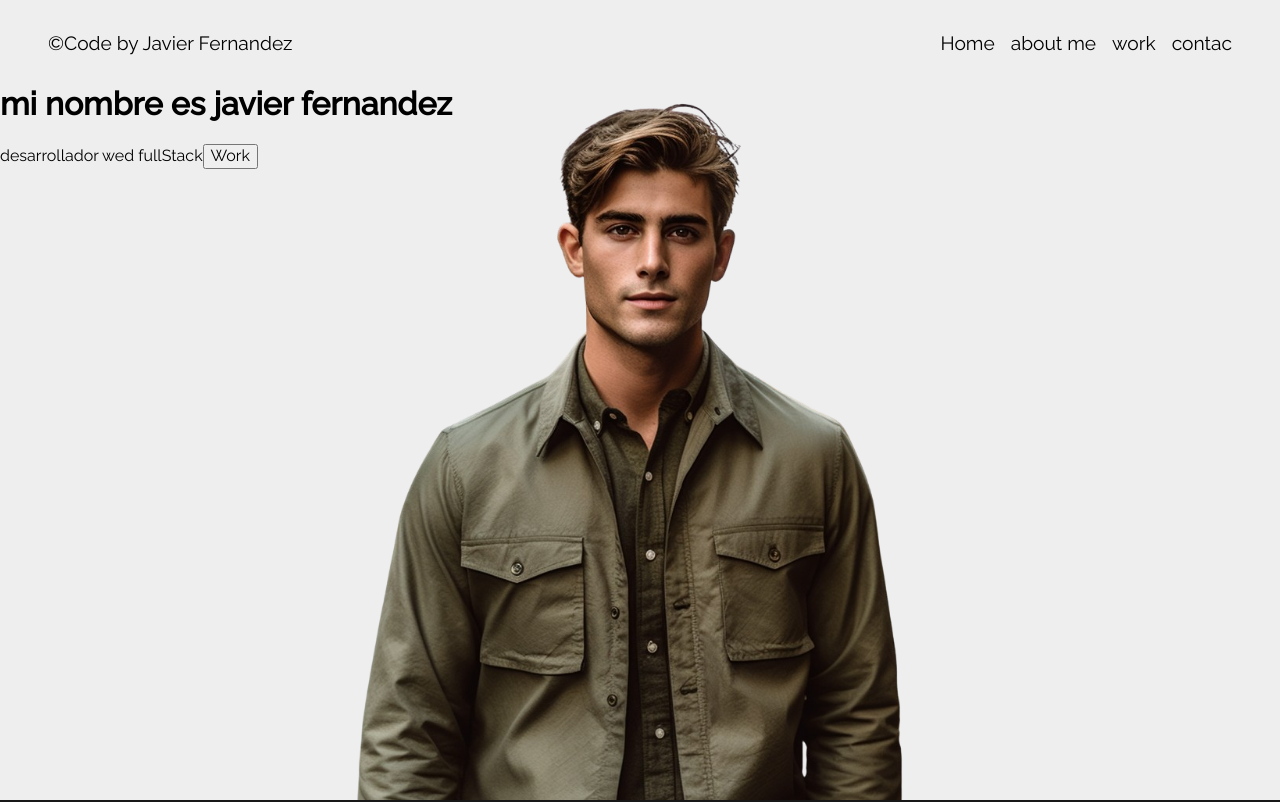
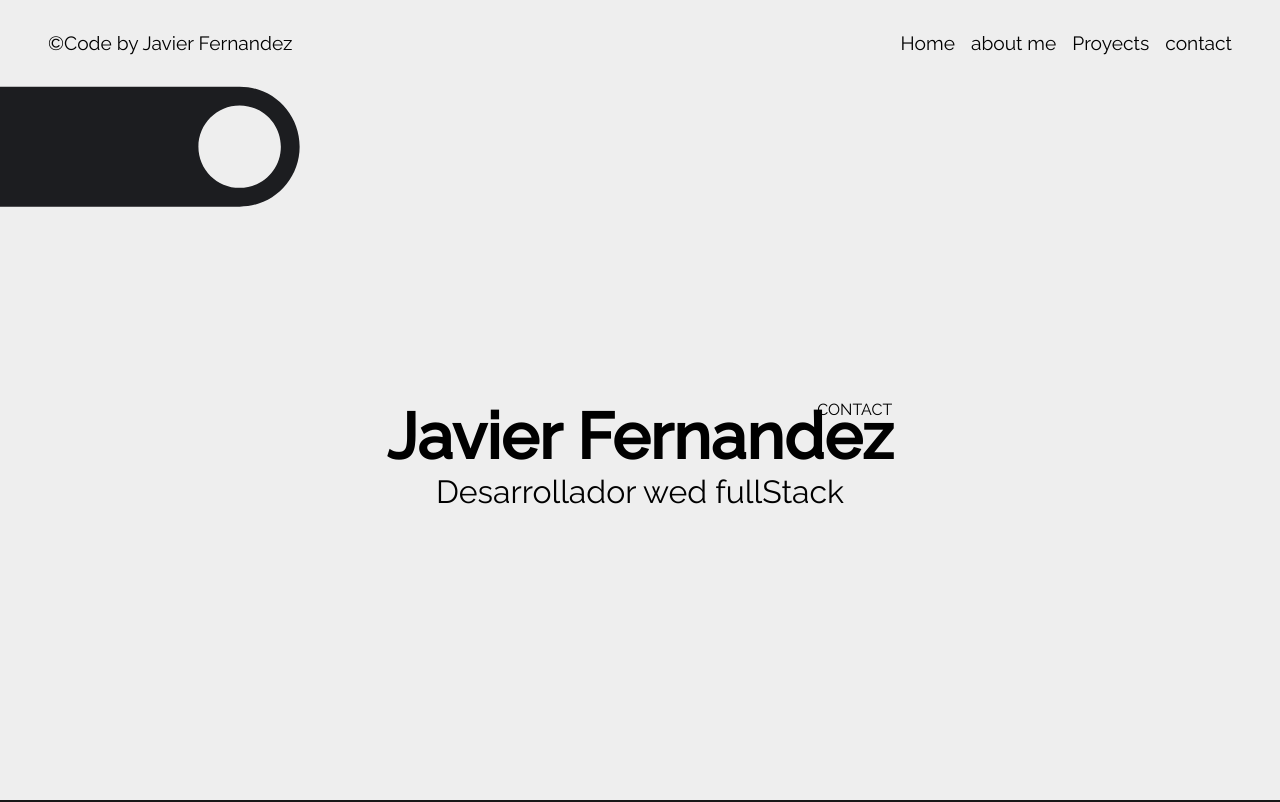
Before and after one commit to javierfern03/My-portfolio-Javier_Fernandez, a React (Vite) app: page / in a window 1280 px wide. Shown: the top 802 px of the page. Built offline with nearby package versions, Linux system fonts and the light colour scheme.

Commit message:
home en progreso

```diff
--- a/src/App.css
+++ b/src/App.css
@@ -68,12 +68,36 @@ img {
   object-fit: cover;
   position: absolute;
   left: 50%;
-  transform: translateX(-50%);
 }
 
-.container-sectionOne {
-  min-height: 110vh;
+.header__content {
+  display: flex;
+  justify-content: center;
+  align-items: center;
+  flex-direction: column;
+  position: absolute;
+  top: 50%;
+  transform: translatey(-50%);
+  right: 50%;
+  transform: translateX(50%);
 }
+
+.title {
+  font-size: 4rem;
+  font-weight: 700;
+  margin: 0;
+}
+
+.title--span {
+  font-size: 2rem;
+}
+.btn__header {
+  position: absolute;
+  top: 1px;
+  right: 1px;
+}
+
+/*     ABOUT ME    */
 
 .about {
   min-width: 100%;
@@ -219,9 +243,6 @@ img {
 }
 
 /*   CONTACT   */
-
-.contact {
-}
 
 .contact__form-container {
   max-width: 82%;
--- a/src/App.jsx
+++ b/src/App.jsx
@@ -7,12 +7,14 @@ import CssSvg from "./icons/css"
 import HtmlSvg from "./icons/Html"
 import CardProyects from "./components/CardProyects"
 import Arrow from "./icons/Arrow"
+import Hola from "./icons/Hola"
 
 function App() {
 
 
   return (
     <>
+      <main>
         <header className="header">
           <nav className="navbar">
 
@@ -22,25 +24,28 @@ function App() {
             </div>
 
             <ul className="navbar__ul">
-            <li className="navbar__li"><a href="">Home</a></li>
-            <li className="navbar__li"><a href="">about me</a></li>
-            <li className="navbar__li"><a href="">work</a></li>
-            <li className="navbar__li"><a href="">contac</a></li>
+              <li className="navbar__li"><a href="#home">Home</a></li>
+              <li className="navbar__li"><a href="#about-me">about me</a></li>
+              <li className="navbar__li"><a href="#proyects">Proyects</a></li>
+              <li className="navbar__li"><a href="#contact">contact</a></li>
             </ul>
           </nav>
 
+          {/* <img className="img__profile" src='/arunbeatnik_young_man_wearing_overshirt_or_shirt_jacket_with_ou_4f0bb6ba-f98d-4eeb-897e-6ddb9f1c8a18-removebg.png' alt="" /> */}
 
-        <img className="img__profile" src='/arunbeatnik_young_man_wearing_overshirt_or_shirt_jacket_with_ou_4f0bb6ba-f98d-4eeb-897e-6ddb9f1c8a18-removebg.png' alt="" />
+          <div className="header__content">
+            <h1 className="title">Javier Fernandez</h1>
+            <span className="title--span">Desarrollador wed fullStack</span>
+            <div className="btn__header"><a href="#contact">CONTACT</a></div>
+          </div>
+
+          <Hola />
+
+        </header >
+        <body>
 
 
-        <h1>mi nombre es javier fernandez</h1>
-        <span>desarrollador wed fullStack</span>
-
-        <button>Work</button>
-
-      </header >
-      <main>
-        <section className="section about">
+          <section id="about-me" className="section about">
             <div className="about__container">
 
               <h2 className="about__title">About Me</h2>
@@ -57,8 +62,8 @@ function App() {
             </div>
           </section>
 
-
-        <section className="section Skills">
+          {/*    Skills    */}
+          <section id="skills" className="section Skills">
 
 
             <div className="skills__container">
@@ -93,7 +98,7 @@ function App() {
 
           {/*  PROYECT   */}
 
-        <section className="section proyects">
+          <section id="proyects" className="section proyects">
 
             <div className="proyects__header">
               <h2 className="proyects__title">Proyect</h2>
@@ -120,7 +125,7 @@ function App() {
 
           {/*   CONTACT  */}
 
-        <section className="section contact">
+          <section id="contact" className="section contact">
             <div className="contact__header">
               <h2 className="contact__title">LETS WORK TOGETHER</h2>
               {/* <span className="contact__span">LETS WORK TOGETHER</span> */}
@@ -152,19 +157,18 @@ function App() {
               </form>
             </div>
           </section>
+        </body>
 
         <footer className="footer">
           <div className="footer__container">
             {/* <div className="stripe"></div> */}
 
             <h3 className="foooter__contact">SEND US AN EMAIL</h3>
-            <div className="btn__container">
-              <a href="">
+
             <span className="footer__email">jf2876430@gmail.com</span>
             <div className="btn__fill"></div>
             {/* TODO: hacer el subrayado */}
-              </a>
-            </div>
+
 
             <div className="footer__arrow">
               <Arrow />
--- /dev/null
+++ b/src/icons/Hola.jsx
@@ -0,0 +1,23 @@
+
+function Icon() {
+  return (
+    <svg
+      xmlns="http://www.w3.org/2000/svg"
+      width="300"
+      height="121"
+      viewBox="0 0 300 121"
+    >
+      <g fill="none" fillRule="evenodd" stroke="none" strokeWidth="1">
+        <g fill="#1C1D20" transform="translate(0 -366)">
+          <g transform="rotate(90 -33.5 333.134)">
+            <g transform="matrix(0 -1 1 0 0 299.634)">
+              <path d="M239.634 0c33.137 0 60 26.863 60 60s-26.863 60-60 60H0V0h239.634zm0 18.776c-22.768 0-41.225 18.456-41.225 41.224 0 22.768 18.457 41.224 41.225 41.224 22.767 0 41.224-18.456 41.224-41.224 0-22.768-18.457-41.224-41.224-41.224z"></path>
+            </g>
+          </g>
+        </g>
+      </g>
+    </svg>
+  );
+}
+
+export default Icon;
```
Lines whose indentation alone changed are shown as unchanged.
